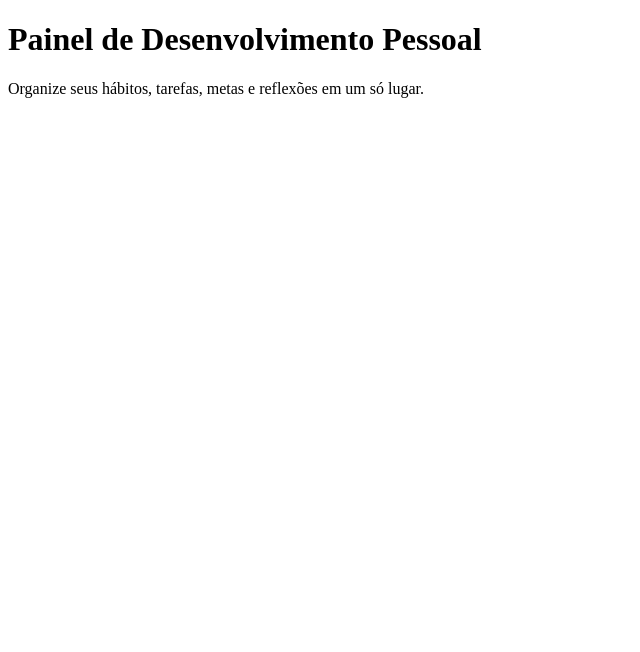
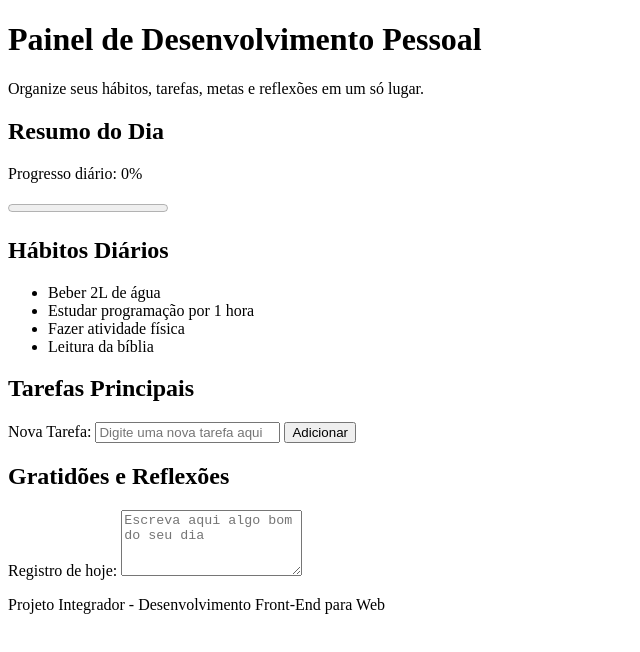
Before and after one commit to andrearaujo2003/Projeto-Integrador-Front-End-Andre-Vitor, a plain HTML site: page index.html in a window 1280 px wide. Shown: the whole page, without its empty margins (0-640 px from the left). Drawn offline with Linux system fonts and the light colour scheme.

Commit message:
feat: atualiza a estrutura semantica do index.html

```diff
--- a/index.html
+++ b/index.html
@@ -13,7 +13,45 @@
         <h1>Painel de Desenvolvimento Pessoal</h1>
         <p>Organize seus hábitos, tarefas, metas e reflexões em um só lugar.</p>
     </header>
+
+<main>
+
+    <section id="progresso-geral">
+        <h2>Resumo do Dia</h2>
+        <p>Progresso diário: 0%</p>
+    <progress value="0" max="100">0%</progress>
+    </section>
+
+    <section id="Hábitos">
+        <h2>Hábitos Diários</h2>
+        <ul id="lista-habitos">
+            <li>Beber 2L de água</li>
+            <li>Estudar programação por 1 hora</li>
+            <li>Fazer atividade física</li>
+            <li>Leitura da bíblia</li>
+        </ul>
+    </section>
+
+    <section id="Tarefas">
+        <h2>Tarefas Principais</h2>
+        <form id="form-tarefa">
+            <label for="nova-tarefa">Nova Tarefa:</label>
+            <input type="text" id="nova-tarefa" placeholder="Digite uma nova tarefa aqui" required>
+            <button type="submit">Adicionar</button>
+        </form>
+        <ul id="lista-tarefas"></ul>
+    </section>
+
+    <section id="Reflexões">
+        <h2>Gratidões e Reflexões</h2>
+        <label for="texto-reflexao">Registro de hoje:</label>
+        <textarea id="texto-reflexao" rows="4" placeholder="Escreva aqui algo bom do seu dia"></textarea>
+    </section>
+
+</main>
+<footer>
+    <p>Projeto Integrador - Desenvolvimento Front-End para Web</p>
+</footer>
+<script src="js/script.js"></script>
 </body>
-
-
 </html>
```
